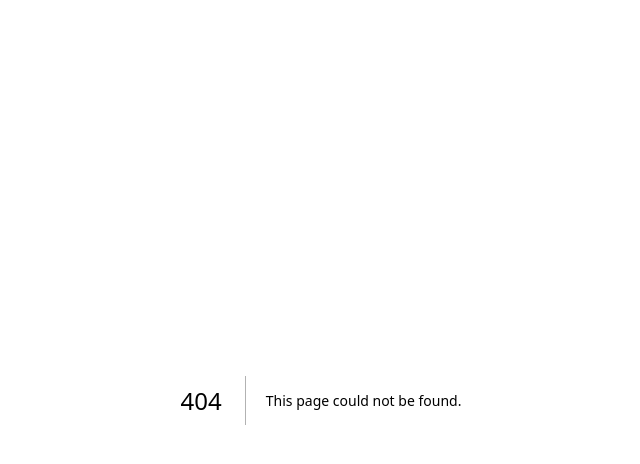
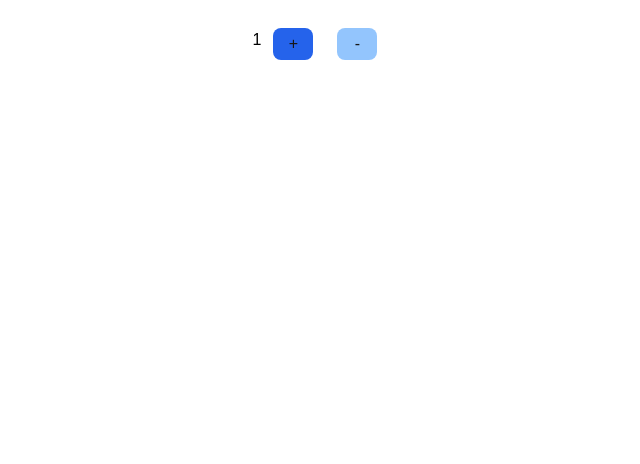
Before and after one commit to CoffeeMug975/cprg306-assignments, a Next.js app: page /week-4 in a window 1280 px wide. Before the commit this address had no page. Shown: the top 464 px of the page, without its empty margins (319-959 px from the left). Built offline with nearby package versions, Linux system fonts and the light colour scheme.

Commit message:
Week 4 counter logic completed
created a quantity counter that starts from 1 and goes to 20

```diff
--- a/app/page.js
+++ b/app/page.js
@@ -11,7 +11,7 @@ export default function Home() {
         <uL class="grid grid-rows-4 grid-flow-col gap-4 px-2 text-center">
           <Link class={textStyles} href="./week-2/">Week 2</Link>
           <Link class={textStyles} href="./week-3/">Week 3</Link>
-          <div>01</div>
+          <Link class={textStyles} href="./week-4/">Week 4</Link>
           <div>01</div>
           <div>01</div>
           <div>01</div>
--- /dev/null
+++ b/app/week-4/new-item.js
@@ -0,0 +1,19 @@
+
+
+export default function NewItem({currentQuantity, incrementCountQuantity, decrementCountQuantity}) {
+
+    // Create a base button style
+    const baseStyle = "p-1 rounded-lg mx-3 w-10";
+
+    // Conditional styles for + and - buttons
+    const incrementButtonStyle = `${baseStyle} ${currentQuantity > 19 ? 'bg-blue-300' : 'bg-blue-600'}`;
+    const decrementButtonStyle = `${baseStyle} ${currentQuantity < 2 ? 'bg-blue-300' : 'bg-blue-600'}`;
+
+    return (
+        <div className="m-5 flex justify-center bg-white p-2 w-1/6">
+            <p className="text-black">{currentQuantity}</p>
+            <button onClick={incrementCountQuantity} className= {incrementButtonStyle}>+</button>
+            <button onClick={decrementCountQuantity} className= {decrementButtonStyle}>-</button>
+        </div>
+    );
+}
--- /dev/null
+++ b/app/week-4/page.js
@@ -0,0 +1,29 @@
+"use client"
+import { useState } from "react";
+import NewItem from "./new-item";
+
+
+export default function Interactivity() {
+
+    const [quantity, setQuantity] = useState(1);
+
+    const incrementQuantity = () => {
+        let currentQuantity = quantity;
+        if (quantity <=19){
+            setQuantity(currentQuantity + 1);
+        }
+    }
+
+    const decrementQuantity = () => {
+        let currentQuantity = quantity;
+        if (quantity >= 2){
+            setQuantity(currentQuantity - 1);
+        }
+    }
+
+    return (
+        <main className ="flex justify-center">
+            <NewItem currentQuantity={quantity} incrementCountQuantity={incrementQuantity} decrementCountQuantity={decrementQuantity}/>
+        </main>
+    );
+}
```
